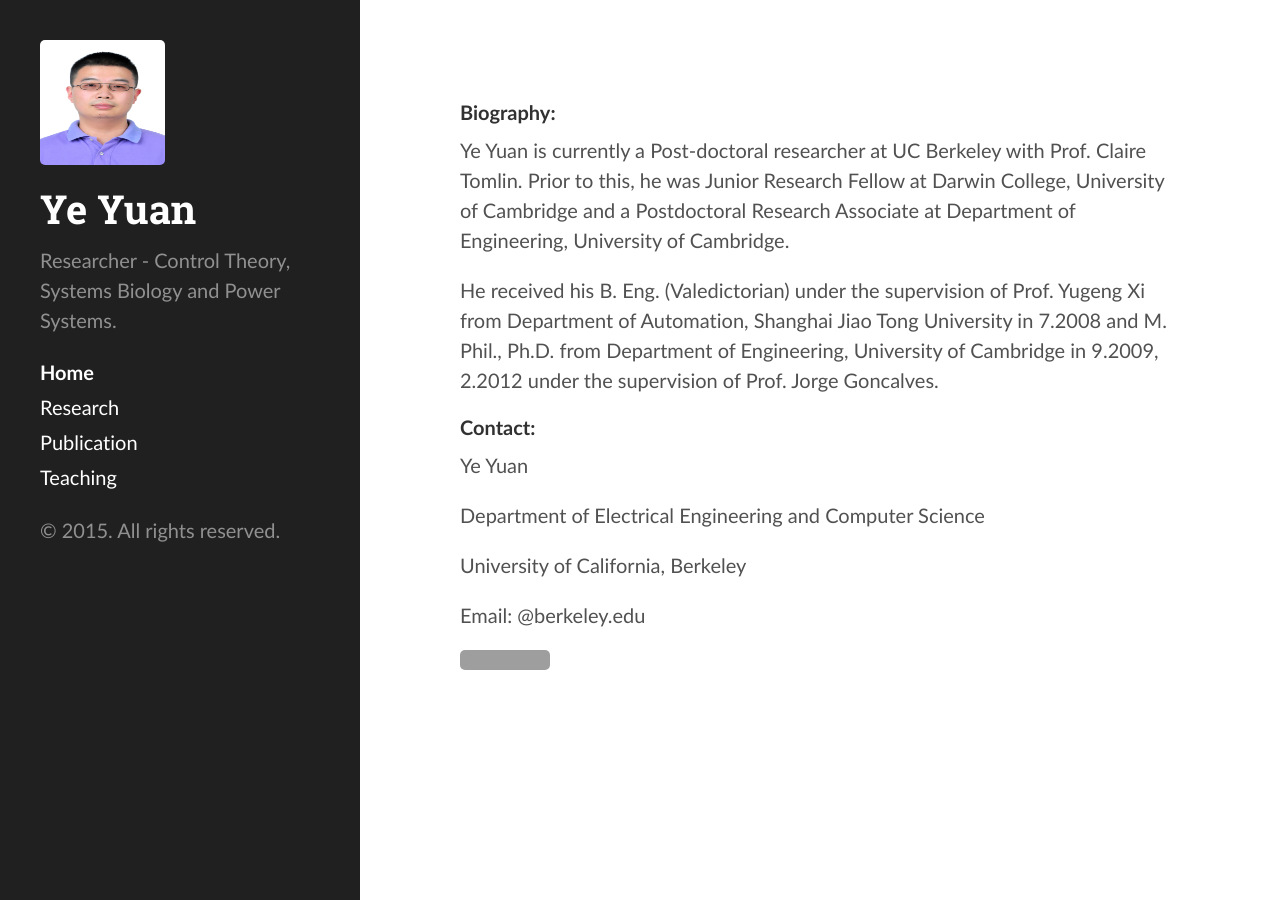
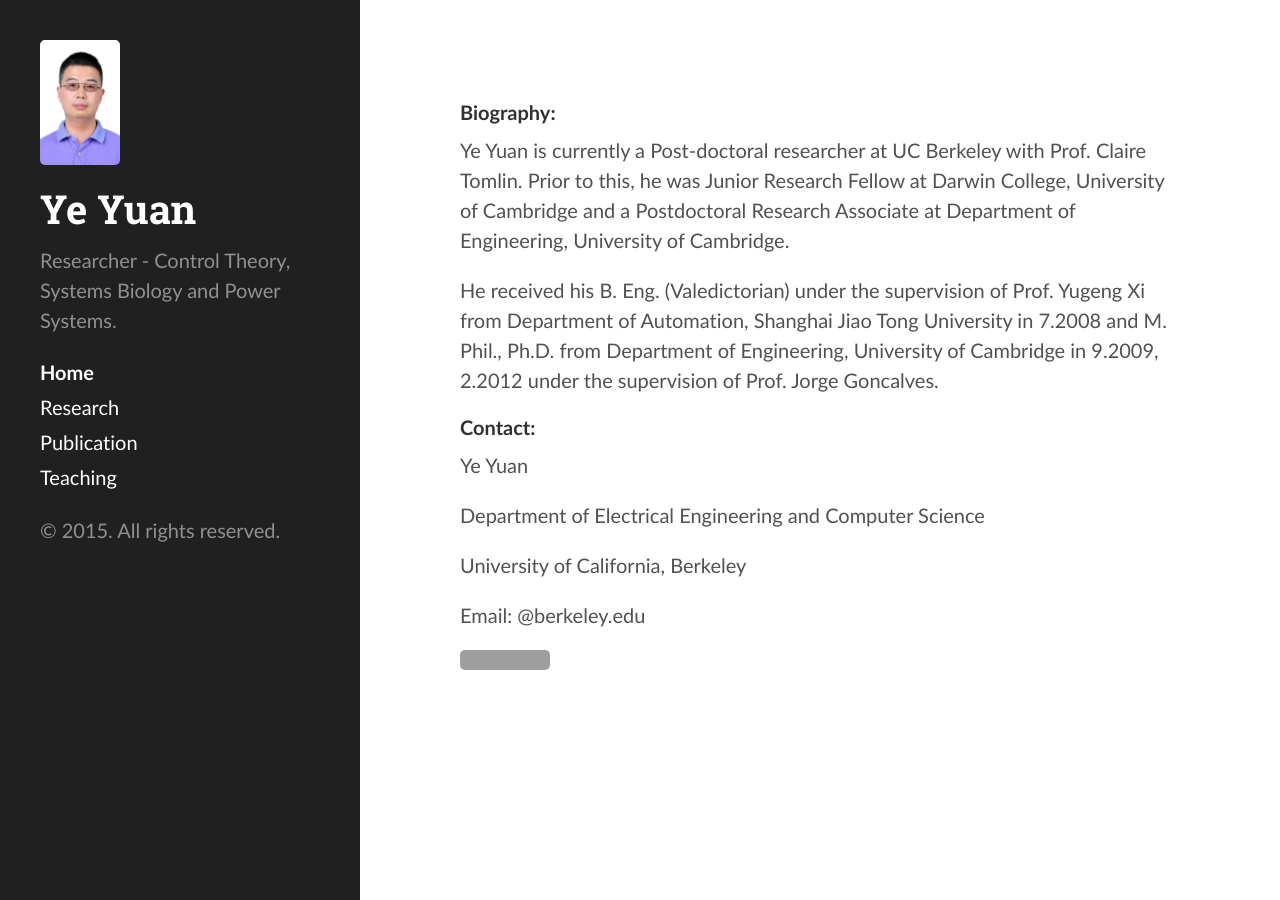
Before and after one commit to yy311/yy311.github.io, a Jekyll site: the page built from index.md, in a window 1280 px wide. Built offline with Jekyll 4.4.1, drawn with Linux system fonts in a browser that asks for light colours; grey boxes are pictures that could not be loaded.

Commit message:
Update hyde.css

```diff
--- a/public/css/hyde.css
+++ b/public/css/hyde.css
@@ -76,7 +76,7 @@ html {
     text-align: left;
   }
   .sidebar img {
-    width: 125px;
+    width: 80px;
     height: 125px;
     margin-left: 0;
   }
```
